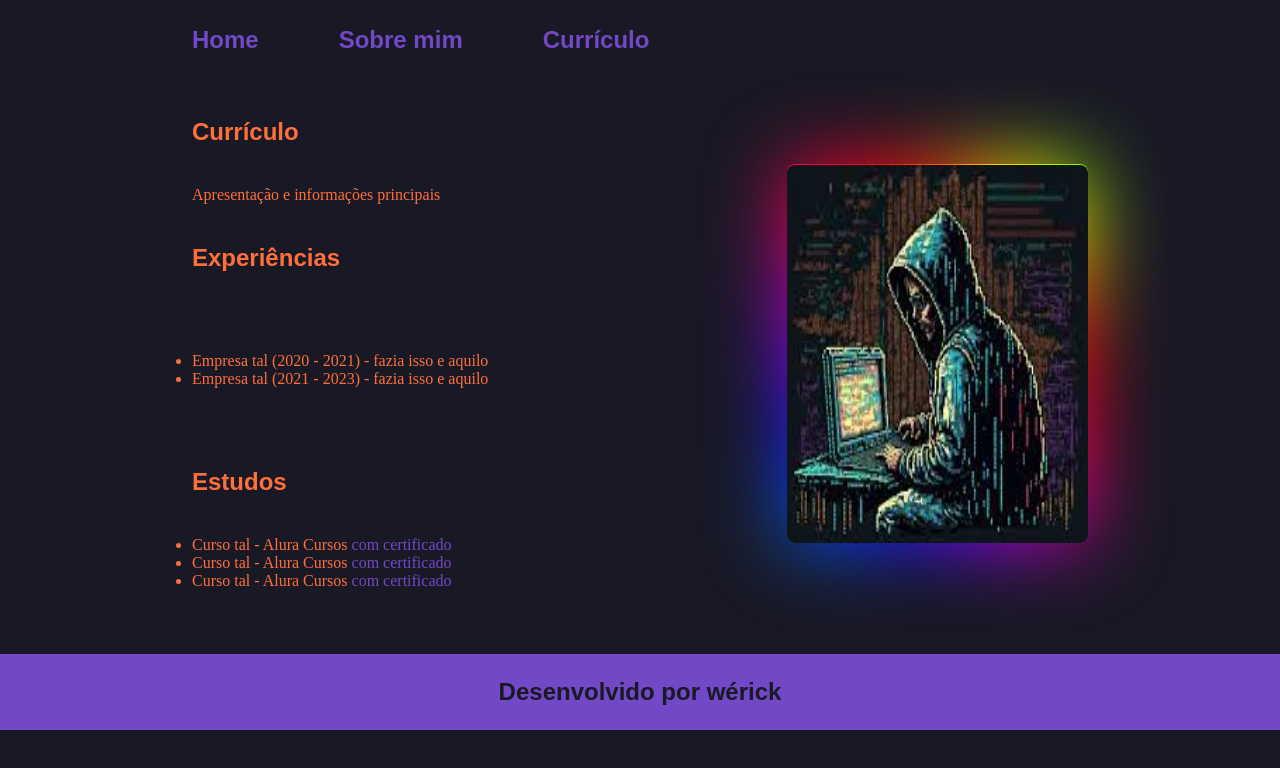
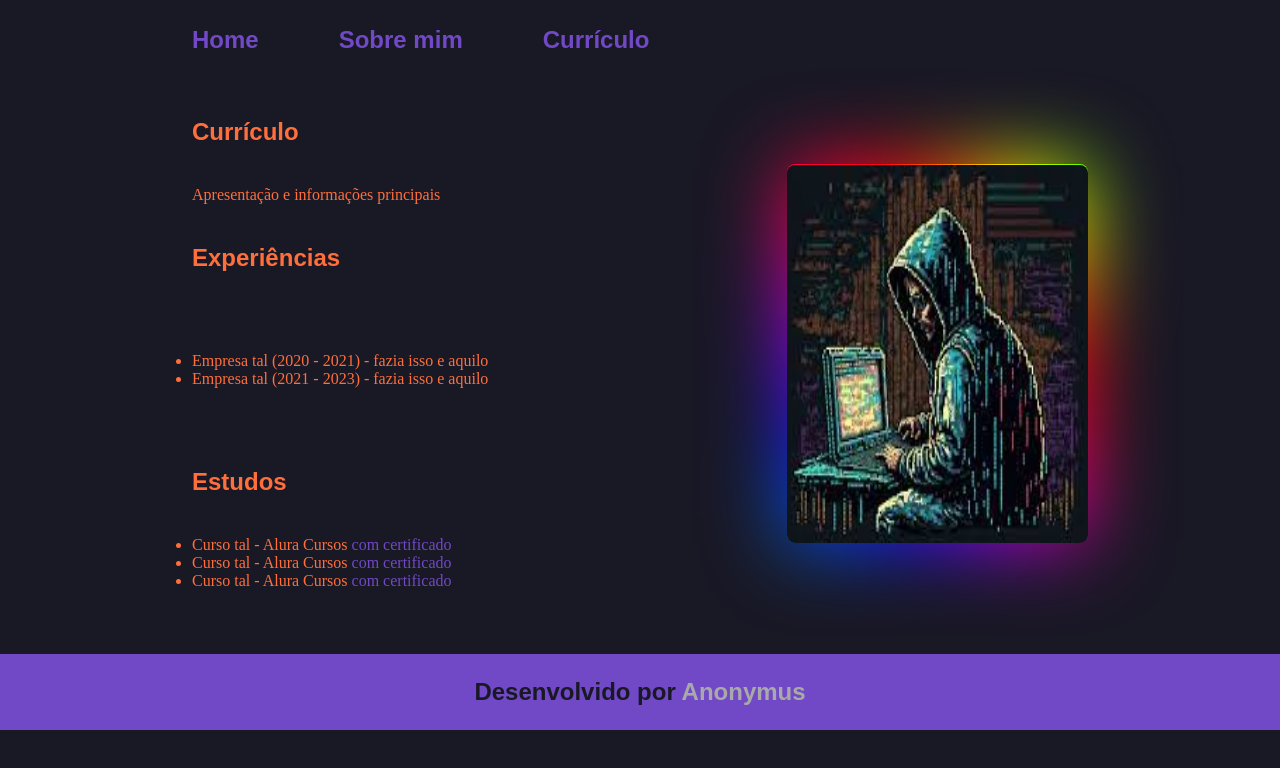
Before and after one commit to wericklima/portifolio1, a plain HTML site: page curriculo.html in a window 1280 px wide. Drawn offline with Linux system fonts and the light colour scheme.

Commit message:
atualized

```diff
--- a/curriculo.html
+++ b/curriculo.html
@@ -44,7 +44,7 @@
         </section>
     </main>
     <footer class="rodape">
-        <h4>Desenvolvido por wérick</h4>
-</footer>
+        <h4>Desenvolvido por <span class="anonymusnome">Anonymus</span></h4>
+      </footer>
 </body>
 </html>
```
Also changed, not shown: about.html (+2 -2 lines).
